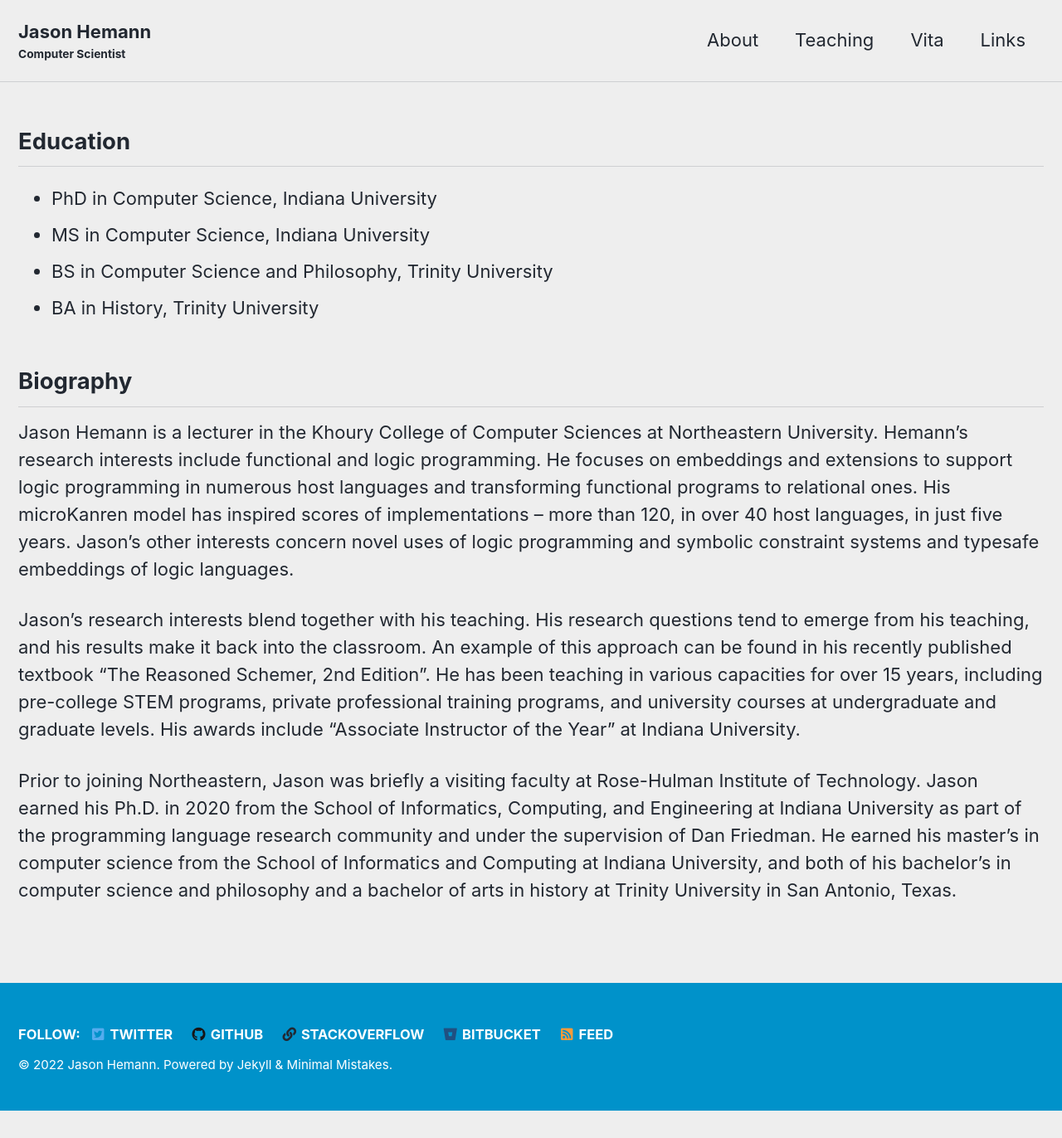
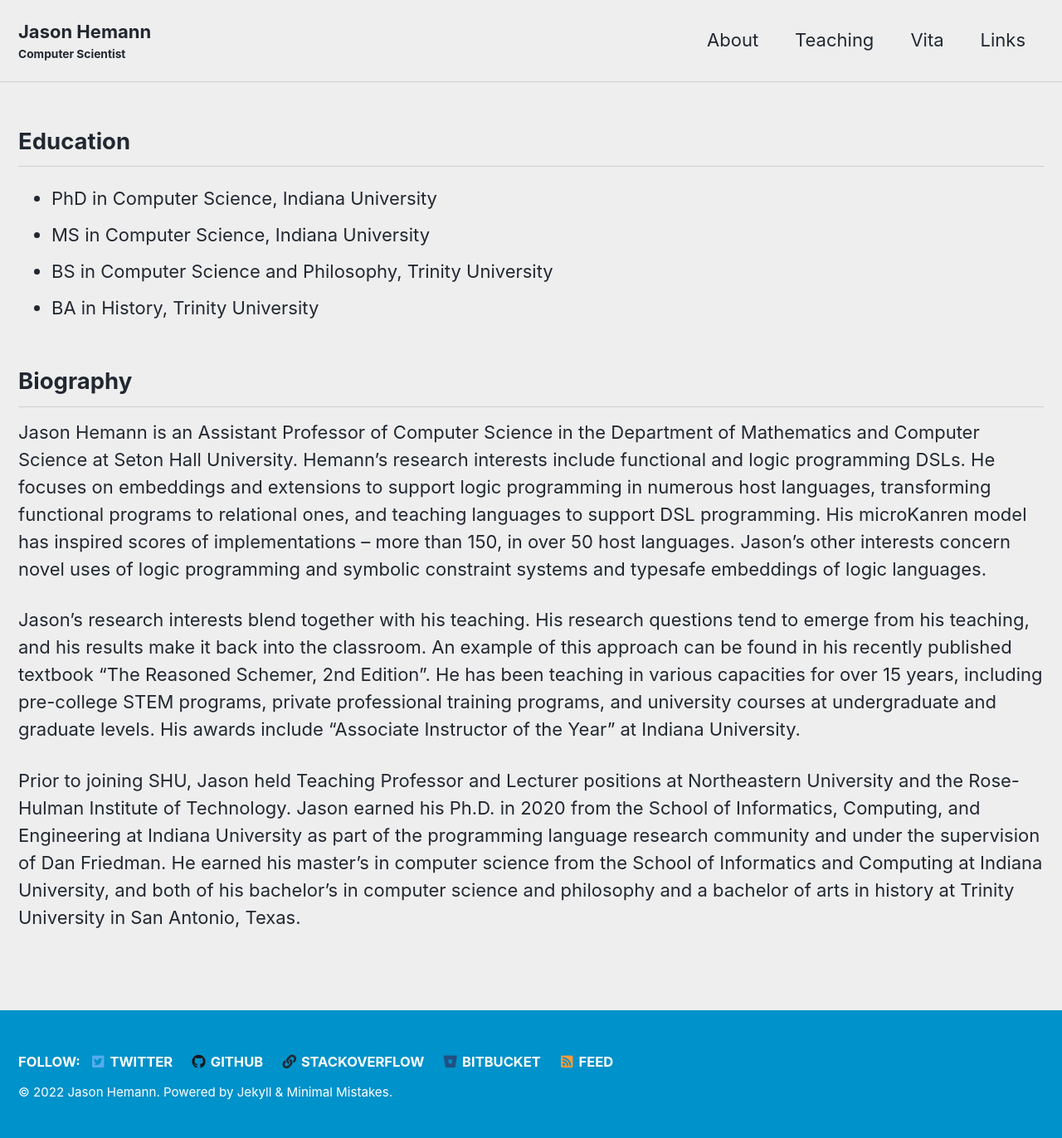
Before and after one commit to jasonhemann/jasonhemann.github.io, a Jekyll site: the page built from about.md, in a window 1280 px wide. Shown: the whole page at 83% size. Built offline with Jekyll 4.4.1, drawn with Linux system fonts in a browser that asks for light colours; cached includes are drawn as plain includes; before the commit the page ends 1339 px from its top, so only the background shows below that.

Commit message:
bio & vita changes

```diff
--- a/about.md
+++ b/about.md
@@ -13,15 +13,17 @@ layout: splash
 
 ## Biography
 
-Jason Hemann is a lecturer in the Khoury College of Computer Sciences
-at Northeastern University. Hemann’s research interests include
-functional and logic programming. He focuses on embeddings and
-extensions to support logic programming in numerous host languages and
-transforming functional programs to relational ones. His microKanren
-model has inspired scores of implementations – more than 120, in over
-40 host languages, in just five years. Jason’s other interests concern
-novel uses of logic programming and symbolic constraint systems and
-typesafe embeddings of logic languages.
+
+Jason Hemann is an Assistant Professor of Computer Science in the
+Department of Mathematics and Computer Science at Seton Hall
+University. Hemann’s research interests include functional and logic
+programming DSLs. He focuses on embeddings and extensions to support
+logic programming in numerous host languages, transforming functional
+programs to relational ones, and teaching languages to support DSL
+programming. His microKanren model has inspired scores of
+implementations – more than 150, in over 50 host languages. Jason’s
+other interests concern novel uses of logic programming and symbolic
+constraint systems and typesafe embeddings of logic languages.
 
 Jason’s research interests blend together with his teaching. His
 research questions tend to emerge from his teaching, and his results
@@ -33,12 +35,13 @@ training programs, and university courses at undergraduate and
 graduate levels. His awards include “Associate Instructor of the Year”
 at Indiana University.
 
-Prior to joining Northeastern, Jason was briefly a visiting faculty at
-Rose-Hulman Institute of Technology. Jason earned his Ph.D. in 2020
-from the School of Informatics, Computing, and Engineering at Indiana
-University as part of the programming language research community and
-under the supervision of Dan Friedman. He earned his master’s in
-computer science from the School of Informatics and Computing at
-Indiana University, and both of his bachelor’s in computer science and
+Prior to joining SHU, Jason held Teaching Professor and Lecturer
+positions at Northeastern University and the Rose-Hulman Institute of
+Technology. Jason earned his Ph.D. in 2020 from the School of
+Informatics, Computing, and Engineering at Indiana University as part
+of the programming language research community and under the
+supervision of Dan Friedman. He earned his master’s in computer
+science from the School of Informatics and Computing at Indiana
+University, and both of his bachelor’s in computer science and
 philosophy and a bachelor of arts in history at Trinity University in
 San Antonio, Texas.
```
Also changed, not shown: 1 other file.
